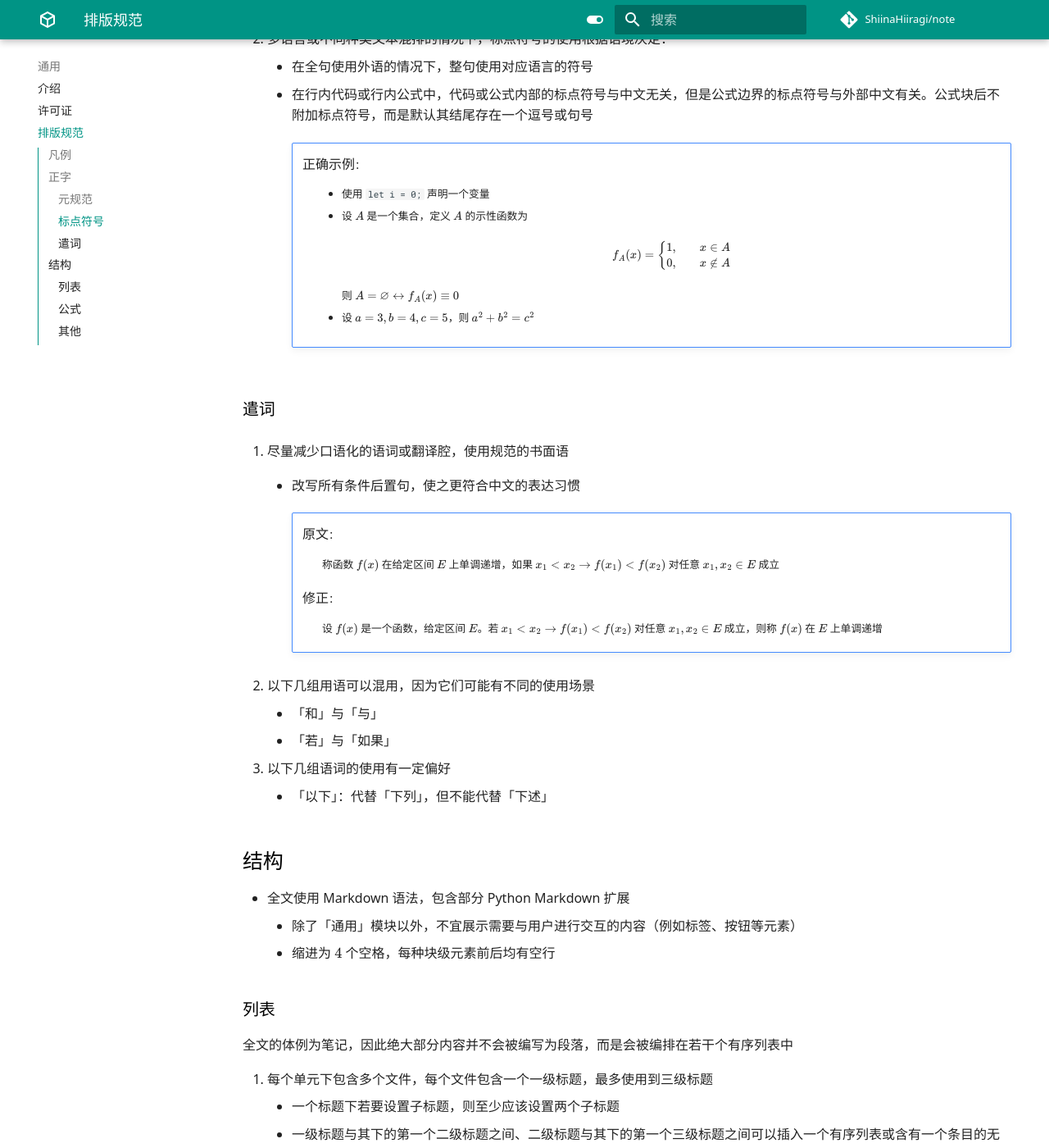
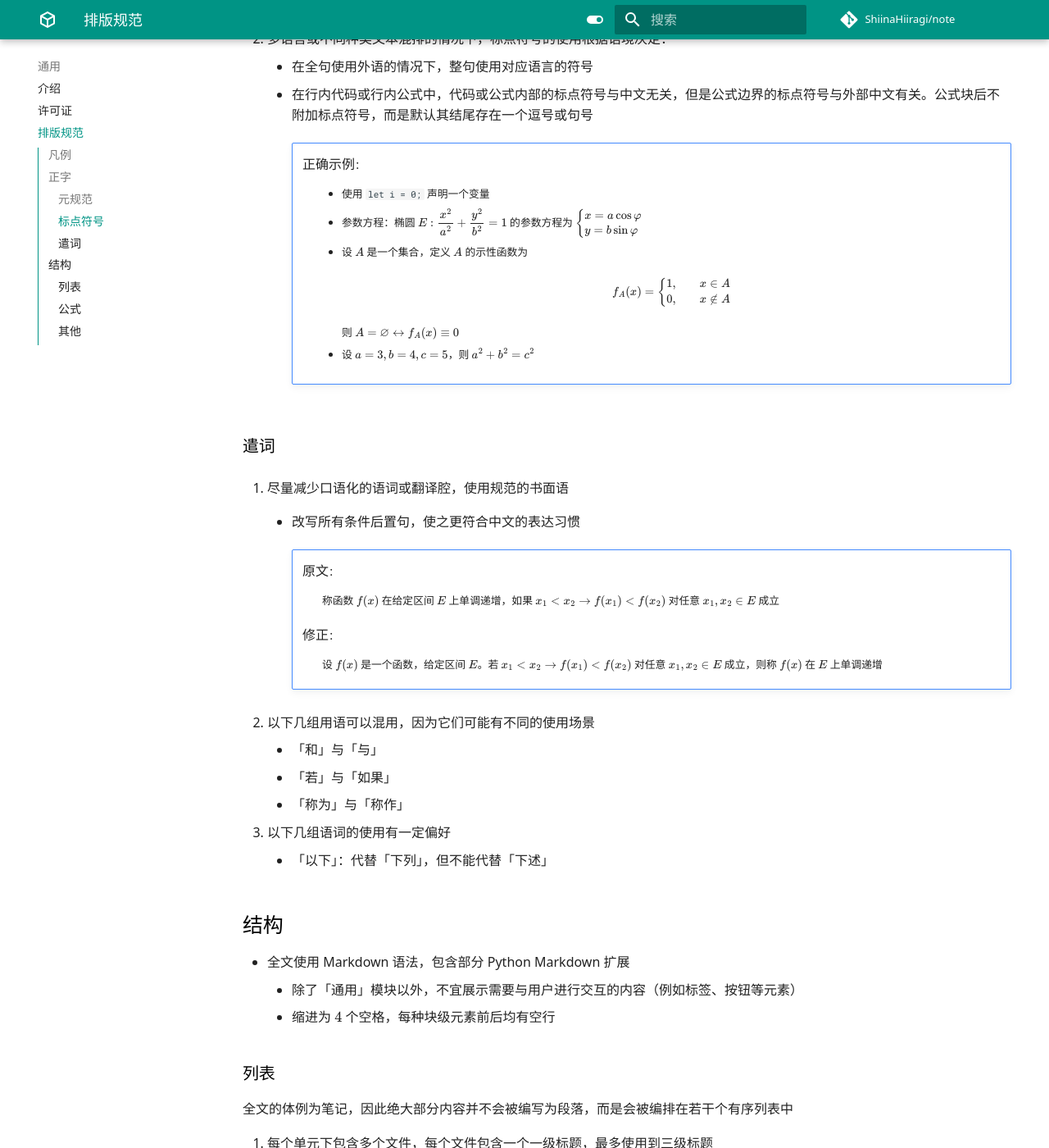
Before and after one commit to ShiinaHiiragi/note, an MkDocs documentation site: the page built from docs/intro/norm.md, in a window 1280 px wide and 1400 px high, scrolled down 2301 px. Shown: the whole window at 82% size. Built offline with MkDocs 1.6.1 and Material for MkDocs 9.7.7, drawn with Linux system fonts in a browser that asks for light colours; comment, search, counter and statistics services are not loaded.

Commit message:
change norm

```diff
--- a/docs/intro/norm.md
+++ b/docs/intro/norm.md
@@ -85,6 +85,7 @@
         !!! note ""
             *正确示例*：
             :   - 使用 `let i = 0;` 声明一个变量
+                - 参数方程：椭圆 $E: \dfrac{x^2}{a^2} + \dfrac{y^2}{b^2} = 1$ 的参数方程为 $\left\{\begin{aligned} & x = a\cos \varphi \\ & y = b\sin \varphi \end{aligned}\right.$
                 - 设 $A$ 是一个集合，定义 $A$ 的示性函数为
 
                     $$
@@ -112,6 +113,7 @@
 2. 以下几组用语可以混用，因为它们可能有不同的使用场景
     - 「和」与「与」
     - 「若」与「如果」
+    - 「称为」与「称作」
 3. 以下几组语词的使用有一定偏好
     - 「以下」：代替「下列」，但不能代替「下述」
 
@@ -260,7 +262,7 @@
 3. 图片：使用 `figure` 标签插入图片，`.` 为当前文件所在目录
 
     !!! note ""
-        === "*正确示例*"
+        === "正确示例"
             <figure markdown>
                 ![](../assets/favicon.png)
                 <style> img[src$="favicon.png"] { width: 48px; } </style>
```
